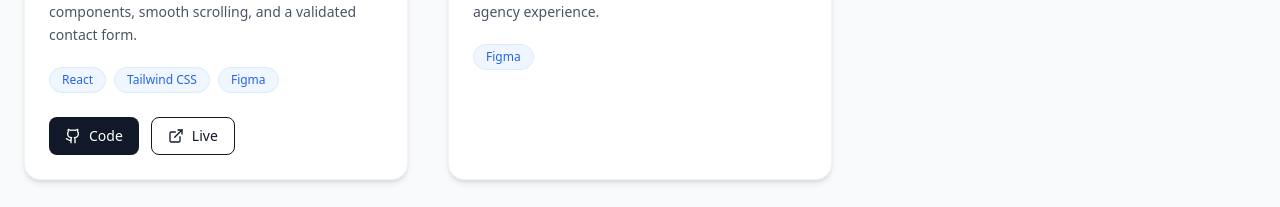
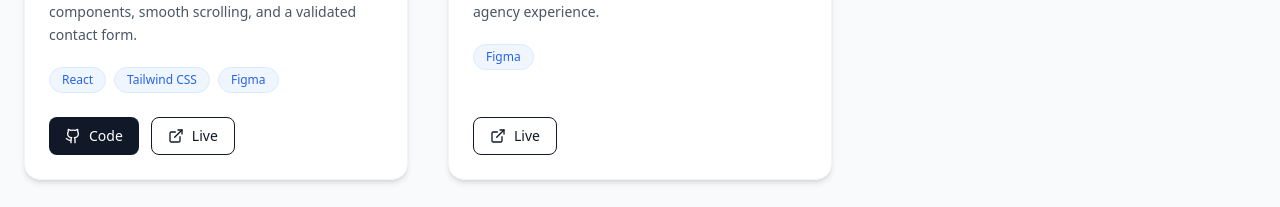
Before and after one commit to TharushiShanika/MyPortfolio, a React app: page / in a window 1280 px wide. Shown: the part 2947-3154 px from the top of the page. Built offline with nearby package versions, Linux system fonts and the light colour scheme; the HTML template or start-up script is replaced by a standard one.

Commit message:
Update Projects.tsx

```diff
--- a/src/components/Projects.tsx
+++ b/src/components/Projects.tsx
@@ -84,7 +84,7 @@ export const Projects = () => {
       image:
         "https://images.unsplash.com/photo-1553877522-43269d4ea984?auto=format&fit=crop&w=1170&q=80",
       technologies: ["Figma"],
-      figmaUrl:
+      liveUrl:
         "https://www.figma.com/design/K1iUBfKT3uz0YTkfc0Et9N/Digital-Marketing-Website",
     },
   ];
```
